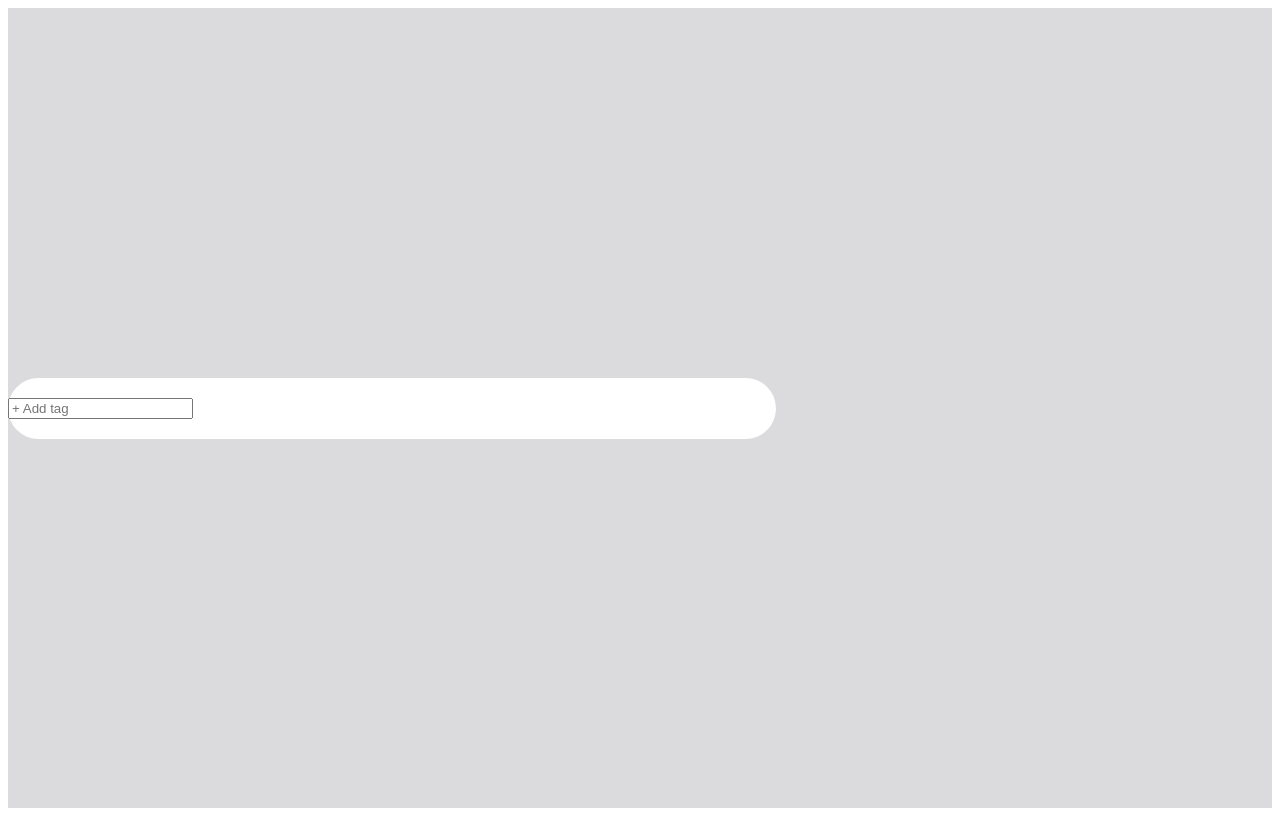
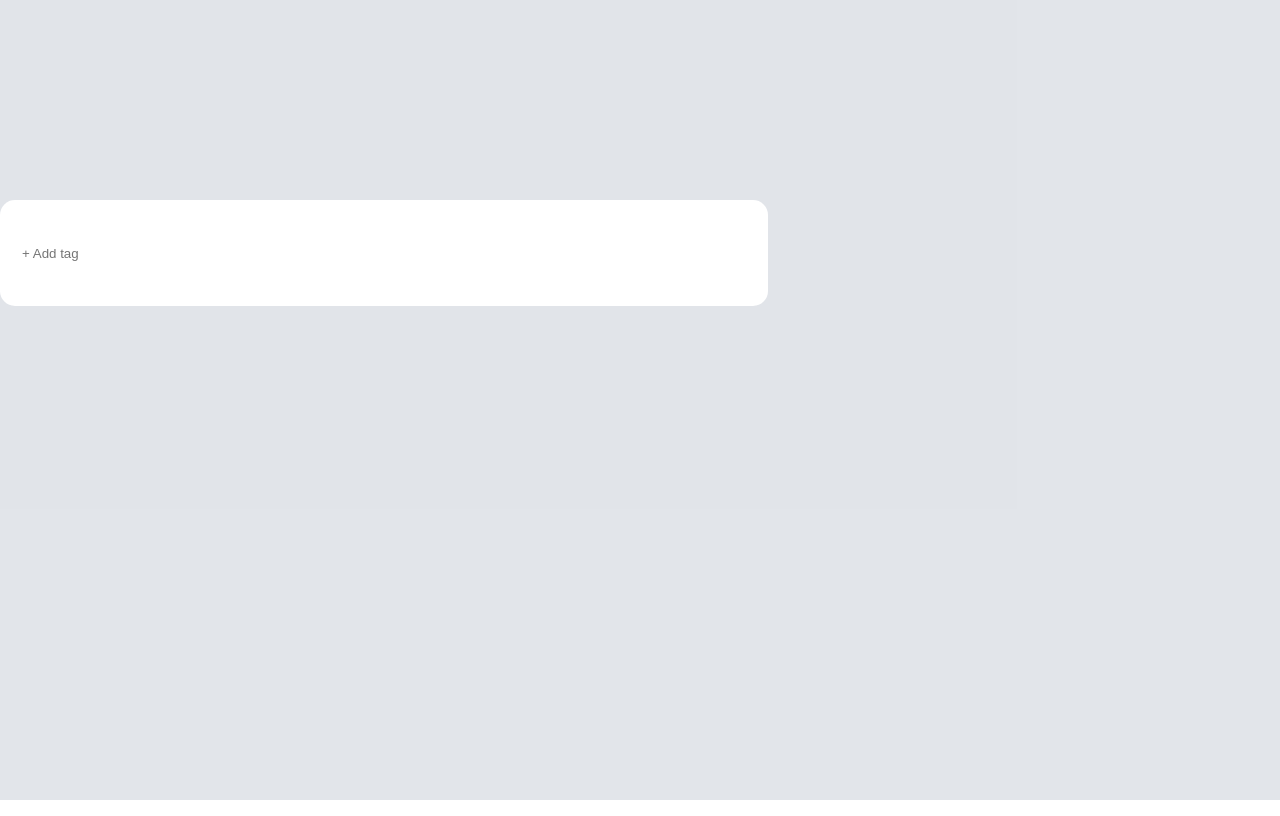
Before and after one commit to aselyaa8/cloudflare, a React (Create React App) app: page / in a window 1280 px wide. Built offline with nearby package versions, Linux system fonts and the light colour scheme.

Commit message:
feat: initial styling

```diff
--- a/src/components/App/App.css
+++ b/src/components/App/App.css
@@ -1,9 +1,14 @@
 .page {
     height: 100vh;
+    width: 100vw;
     display: flex;
-    justify-content:center;
+    align-items: flex-start;
     flex-direction: column;
-    background-color: rgb(219, 219, 222);
+    font-family: sans-serif;
+    background-color: rgba(225, 228, 233, 0.973);
+}
+
+body {
     margin: 0;
     padding: 0;
 }
--- a/src/components/Tag/Tag.css
+++ b/src/components/Tag/Tag.css
@@ -1,21 +1,28 @@
 .tag{
-    background-color: rgb(212, 212, 212);
-    border-radius: 20px;
+    background-color: rgb(236, 235, 235);
+    border-radius: 10px;
     display: inline-block;
-    width: 50px;
+    /* width: 80px; */
+    display: inline-block;
     position: relative;
+    margin-right:10px;
+    padding-left:5px;
+    padding-right:20px;
+}
+.tag__name{
+    font-size: 12px;
 }
 .tag__button-close{
     background: url('../../images/close-button-black.svg');
     width: 8px;
     height: 8px;
     background-repeat: no-repeat;
-    background-size: 24px 24px;
+    background-size: 15px 15px;
     background-position: center;
     border: 0;
     cursor: pointer;
     transition: opacity 0.3s ease-in;
     position: absolute;
-    top: 5px;
+    top: 13px;
     right: 5px;
 }
--- /dev/null
+++ b/src/components/TagsList/TagsList.css
@@ -0,0 +1,3 @@
+.tags-menu__list{
+    padding: 30px;
+}
--- a/src/components/TagsMenu/TagsMenu.css
+++ b/src/components/TagsMenu/TagsMenu.css
@@ -1,17 +1,20 @@
 .tags-menu{
     box-sizing: border-box;
-    border-radius: 100px;
+    border-radius: 15px;
     background-color: white;
-    max-width: 60vw;
-    padding-top: 20px;
-    padding-bottom: 20px;
+    width: 60vw;
+    padding: 20px;
+    display:flex;
+    justify-content: center;
+    flex-direction: column;
+    margin-top: 200px;
 
 }
-/* .tags-menu__button-add{
+.tags-menu__button-add{
     border-radius: 100px;
     width: 168px;
     height: 64px;
     color: rgb(219, 219, 222);;
     border: 0;
 
-} */
+}
```
Also changed, not shown: src/images/close-button-black.svg.
